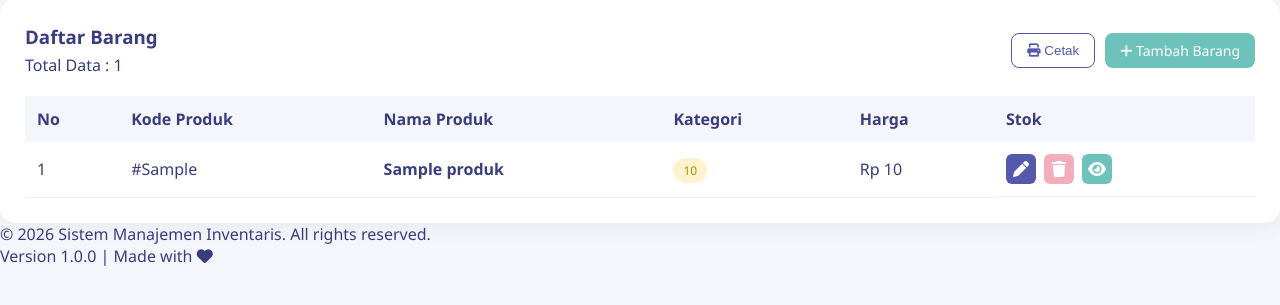
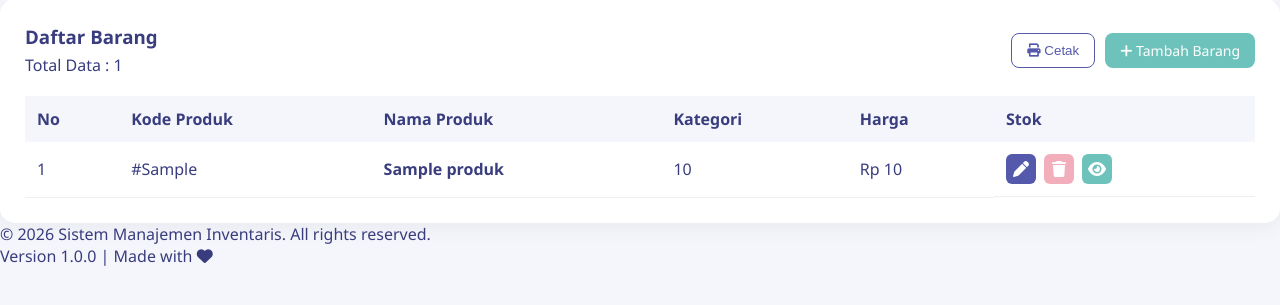
Before and after one commit to audreynabilla/pwl-crud-07171, a PHP site: page /index.php?page=data_barang in a window 1280 px wide. Shown: the part 224-529 px from the top of the page. Run offline with PHP 8.4, Linux system fonts and the light colour scheme; tables that the repository leaves empty or names only in its code hold one stand-in row (values such as "Sample post").

Commit message:
Menambahkan file css

```diff
--- a/css/style.css
+++ b/css/style.css
@@ -1,5 +1,3 @@
-/* ===== RESET ===== */
-
 *{
     margin:0;
     padding:0;
@@ -13,7 +11,7 @@ body{
 }
 
 
-/* ===== HEADER ===== */
+/*header*/
 
 .header{
     background:linear-gradient(90deg,#393D7E,#5459AC);
@@ -43,7 +41,7 @@ body{
 }
 
 
-/* ===== NAVBAR MENU ===== */
+/*navigasi*/
 
 .top-nav{
     display:flex;
@@ -85,7 +83,7 @@ body{
 }
 
 
-/* ===== STAT CARDS ===== */
+/*cards*/
 
 .stats-grid{
     display:grid;
@@ -125,7 +123,7 @@ body{
 
 
 
-/* ===== TABLE CARD ===== */
+/*table card*/
 
 .table-card{
     background:white;
@@ -151,7 +149,7 @@ body{
 }
 
 
-/* ===== BUTTON ===== */
+/*button*/
 
 .btn-primary{
     background:#6DC3BB;
@@ -172,7 +170,7 @@ body{
 }
 
 
-/* ===== TABLE ===== */
+/*table*/
 
 .table-container{
     overflow-x:auto;
@@ -194,32 +192,7 @@ body{
     border-bottom:1px solid #eee;
 }
 
-
-/* ===== STOK BADGE ===== */
-
-.stok-badge{
-    padding:4px 10px;
-    border-radius:20px;
-    font-size:12px;
-}
-
-.stok-normal{
-    background:#E8F6F4;
-    color:#6DC3BB;
-}
-
-.stok-warning{
-    background:#FFF3CD;
-    color:#B88900;
-}
-
-.stok-danger{
-    background:#FCE8ED;
-    color:#F2AEBB;
-}
-
-
-/* ===== ACTION BUTTON ===== */
+/*button*/
 
 .aksi{
     display:flex;
@@ -252,7 +225,7 @@ body{
 }
 
 
-/* ===== EMPTY TABLE ===== */
+/*empty table*/
 
 .empty-table{
     text-align:center;
```
